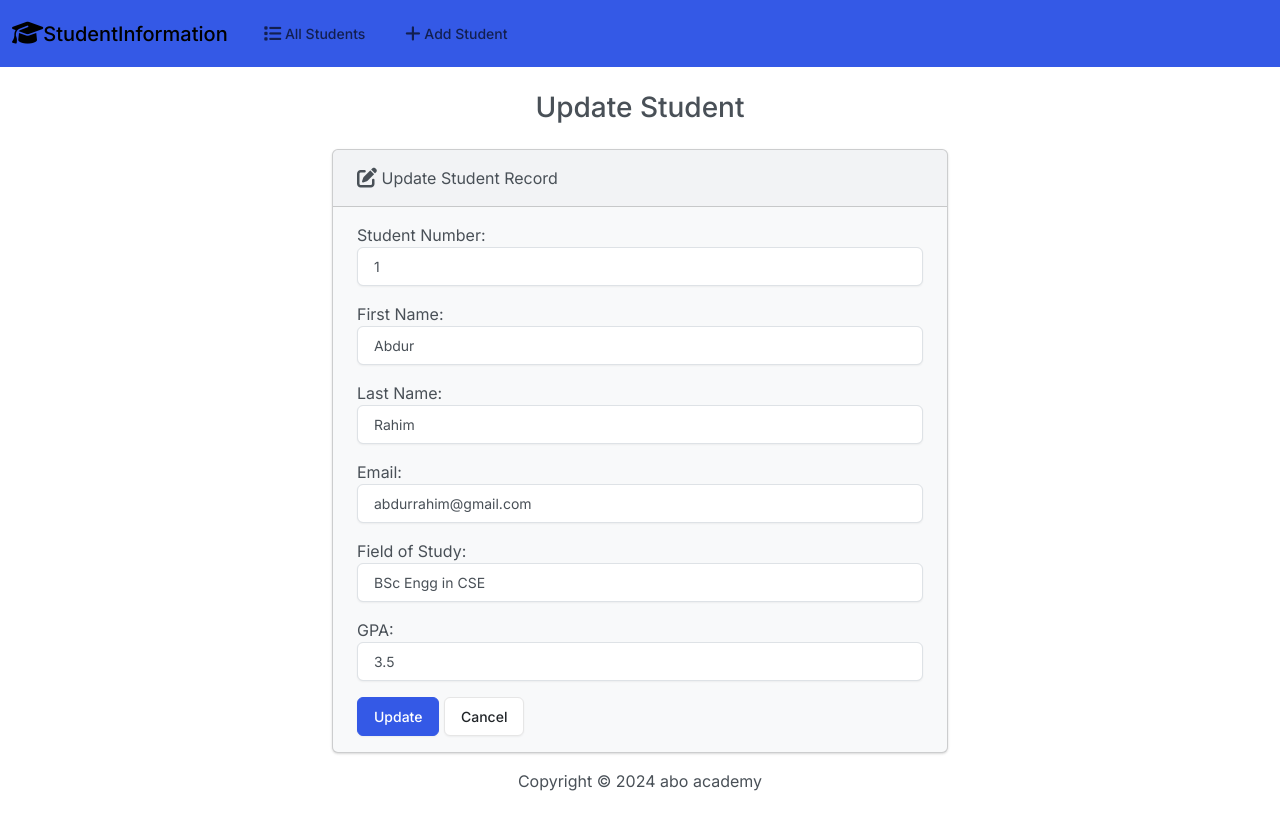
After one commit to ohab-choton/StudentManagementInfo, a Django app: page /edit/1/ in a window 1280 px wide. The commit adds this page. Run offline with Django 5.2, Linux system fonts and the light colour scheme; data comes from the database, SQL or seed files in the repository; both versions use the stored data as it was after the commit; some libraries are stand-ins or nearby versions.

Commit message:
successfully updated using  buttonIcon

```diff
--- a/studentInfo/students/urls.py
+++ b/studentInfo/students/urls.py
@@ -5,5 +5,6 @@ urlpatterns = [
     path('', views.index, name='index'),
     path('<int:id>/', views.view_student, name='view_student'),
     path('add/', views.add, name='add'),
+    path('edit/<int:id>/', views.edit, name='edit'),
 
 ]
--- a/studentInfo/students/views.py
+++ b/studentInfo/students/views.py
@@ -59,3 +59,20 @@ def add(request):
         form = StudentForm()
 
     return render(request, 'students/add.html', {'form': form})
+
+
+def edit(request, id):
+    student = get_object_or_404(Student, id=id)  # Safely retrieve the student object or return 404
+
+    if request.method == "POST":
+        form = StudentForm(request.POST, instance=student)
+        if form.is_valid():
+            form.save()
+            return render(request, 'students/edit.html', {'form': form, 'success': True, 'id': id})
+        else:
+            # If the form is invalid, re-render the form with errors and include the id
+            return render(request, 'students/edit.html', {'form': form, 'id': id})
+    else:
+        # Handle GET request: render the form with the existing student data
+        form = StudentForm(instance=student)
+        return render(request, 'students/edit.html', {'form': form, 'id': id})
--- /dev/null
+++ b/studentInfo/templates/students/edit.html
@@ -0,0 +1,41 @@
+{% extends 'students/base.html' %}
+
+{% block body %}
+ <h3 class="text-center m-4">Update Student</h3>
+ {% if success %}
+ <div class="alert alert-success" role="alert">
+    student updated successfully.
+    <a href="{% url 'index' %}" class="alert-link">Go to home page</a>
+ </div>
+ {% else  %}
+ <div class="row justify-content-center">
+    <div class="col-6">
+        <div class="card bg-light mb-3">
+            <div class="card-header">
+              <i class="fa-solid fa-pen-to-square fa-lg"></i> Update Student Record
+            </div>
+            <div class="card-body">
+               {% if form.errors %}
+<div class="alert alert-danger">
+    <ul>
+        {% for field, errors in form.errors.items %}
+            <li>{{ field }}: {{ errors|join:", " }}</li>
+        {% endfor %}
+    </ul>
+</div>
+{% endif %}
+
+
+             <form action="{% url 'edit' id %}" method="POST">
+                {% csrf_token %}
+                {{ form.as_p }}
+                <button type="submit" class="btn btn-primary">Update</button>
+                <a href="{% url 'index' %}" class="btn btn-secondary">Cancel</a>
+             </form>
+            </div>
+          </div>
+    </div>
+ </div>
+ {% endif %}
+
+{% endblock %}
```
Also changed, not shown: studentInfo/templates/students/index.html (+10 -0 lines), studentInfo/db.sqlite3.
